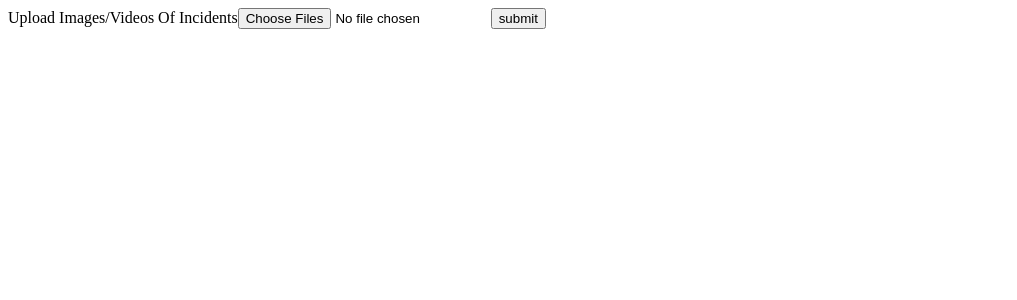
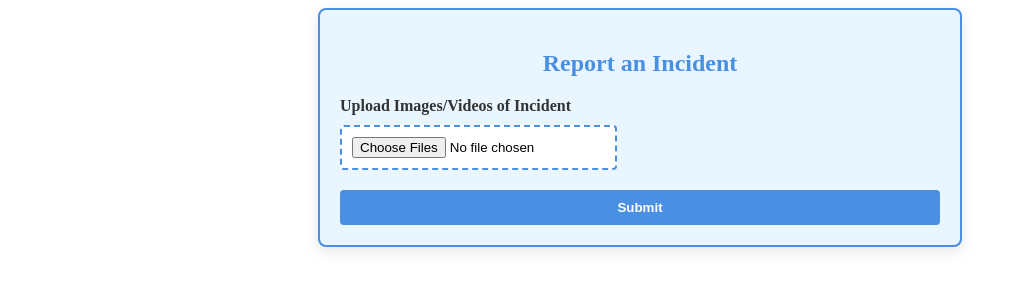
Before and after one commit to hritik868/SafeSpeak, a React (Vite) app: page / in a window 1280 px wide. Shown: the top 300 px of the page, without its empty margins (0-1017 px from the left). Built offline with nearby package versions, Linux system fonts and the light colour scheme; the HTML template or start-up script is replaced by a standard one.

Commit message:
fixed frontend

```diff
--- a/src/components/ReportingForm.jsx
+++ b/src/components/ReportingForm.jsx
@@ -1,21 +1,22 @@
 import React, { useState } from "react";
 import getLocation from "../utils/fetchLocation";
 import axios from "axios";
+import "./reportingForm.css"; // Assuming you have a CSS file for styles
+
 
 const ReportingForm = () => {
   const [files, setFiles] = useState([]);
   const [location, setLocation] = useState({});
   const [isReporting, setIsReporting] = useState(false);
+  const [errorMessage, setErrorMessage] = useState("");
 
   const handleFileChange = (e) => {
     const allFiles = Array.from(e.target.files);
-    const tempArr = allFiles.map((file) => {
-      return {
+    const tempArr = allFiles.map((file) => ({
       fileObj: file,
       fileName: file.name,
       filePreview: URL.createObjectURL(file),
-      };
-    });
+    }));
 
     setFiles(tempArr);
   };
@@ -23,55 +24,48 @@ const ReportingForm = () => {
   const handleSubmit = async (e) => {
     e.preventDefault();
     setIsReporting(true);
+    setErrorMessage("");
+
+    try {
       const locationData = await getLocation();
       setLocation(locationData);
 
-    const uploadedImageUrls = [];
-
-    const uploadPromises = files.map(async (file) => {
+      const uploadedImageUrls = await Promise.all(
+        files.map(async (file) => {
           const formData = new FormData();
           formData.append("file", file.fileObj);
           formData.append("upload_preset", "SafeSpeak");
           formData.append("cloud_name", "dfylu3ufc");
 
-      try {
           const cloudRes = await axios.post(
             "https://api.cloudinary.com/v1_1/dfylu3ufc/image/upload",
             formData
           );
-        uploadedImageUrls.push(cloudRes.data.secure_url);
-      } catch (err) {
-        alert("error while reporting");
-        setIsReporting(false);
-        setFiles([]);
-      }
-    });
-    await Promise.all(uploadPromises);
+          return cloudRes.data.secure_url;
+        })
+      );
 
-    const url = `${
-      import.meta.env.VITE_SERVER_URL
-    }/api/location/reportAnonymous`;
-
-    try {
+      const url = `${import.meta.env.VITE_SERVER_URL}/api/location/reportAnonymous`;
       const response = await axios.post(url, {
         filesArray: uploadedImageUrls,
         latitude: locationData.latitude,
         longitude: locationData.longitude,
       });
-      console.log(response);
-      setIsReporting(false);
+
       alert(response.data.Message);
       setFiles([]);
     } catch (err) {
-      alert(err.response.data.Message);
+      setErrorMessage(err.response?.data?.Message || "An error occurred.");
+    } finally {
+      setIsReporting(false);
     }
   };
+
   return (
-    <div>
+    <div className="reporting-form">
+      <h2>Report an Incident</h2>
       <form onSubmit={handleSubmit}>
-        <label htmlFor="incident-files">
-          Upload Images/Videos Of Incidents
-        </label>
+        <label htmlFor="incident-files">Upload Images/Videos of Incident</label>
         <input
           type="file"
           id="incident-files"
@@ -80,23 +74,23 @@ const ReportingForm = () => {
           onChange={handleFileChange}
           required
           multiple
-        ></input>
+        />
         {files.length > 0 && (
-          <div>
+          <div className="file-previews">
             {files.map((file, index) => (
               <img
                 key={index}
                 src={file.filePreview}
                 alt={file.fileName}
-                width="40"
-                height="40"
-              ></img>
+                className="file-preview"
+              />
             ))}
           </div>
         )}
-        <button type="submit">submit</button>
-
-        {isReporting && <p>Reportingg.......</p>}
+        <button type="submit" disabled={isReporting}>
+          {isReporting ? "Reporting..." : "Submit"}
+        </button>
+        {errorMessage && <p className="error-message">{errorMessage}</p>}
       </form>
     </div>
   );
--- /dev/null
+++ b/src/components/reportingForm.css
@@ -0,0 +1,77 @@
+.reporting-form {
+    max-width: 600px;
+    margin: auto;
+    padding: 20px;
+    border: 2px solid #4a90e2; /* Changed border color */
+    border-radius: 8px;
+    background-color: #eaf6ff; /* Soft blue background */
+    box-shadow: 0 4px 15px rgba(0, 0, 0, 0.1); /* Adding some shadow */
+}
+
+h2 {
+    color: #4a90e2; /* Heading color */
+    text-align: center;
+}
+
+label {
+    color: #333; /* Label color */
+    font-weight: bold;
+    margin-bottom: 10px;
+    display: block; /* Block display for labels */
+}
+
+input[type="file"] {
+    margin-bottom: 20px;
+    border: 2px dashed #4a90e2; /* Dashed border for file input */
+    padding: 10px;
+    border-radius: 4px;
+    background-color: #ffffff; /* White background */
+    transition: border-color 0.3s; /* Smooth transition for focus */
+}
+
+input[type="file"]:focus {
+    border-color: #007bff; /* Change border color on focus */
+}
+
+.file-previews {
+    display: flex;
+    flex-wrap: wrap;
+    gap: 10px;
+    margin-bottom: 20px; /* Space below file previews */
+}
+
+.file-preview {
+    width: 80px;
+    height: 80px;
+    object-fit: cover;
+    border: 2px solid #4a90e2; /* Border color for file previews */
+    border-radius: 4px;
+    transition: transform 0.3s; /* Adding a hover effect */
+}
+
+.file-preview:hover {
+    transform: scale(1.05); /* Scale up on hover */
+}
+
+button {
+    background-color: #4a90e2; /* Button background color */
+    color: white; /* Button text color */
+    border: none;
+    border-radius: 4px;
+    padding: 10px 15px;
+    cursor: pointer;
+    font-weight: bold;
+    transition: background-color 0.3s, transform 0.2s; /* Smooth transitions */
+    width: 100%; /* Full width button */
+}
+
+button:hover {
+    background-color: #007bff; /* Darker blue on hover */
+    transform: translateY(-2px); /* Lift effect on hover */
+}
+
+.error-message {
+    color: #d9534f; /* Bright red for error messages */
+    margin-top: 10px;
+    text-align: center; /* Center error messages */
+}
```
Lines whose indentation alone changed are shown as unchanged.
